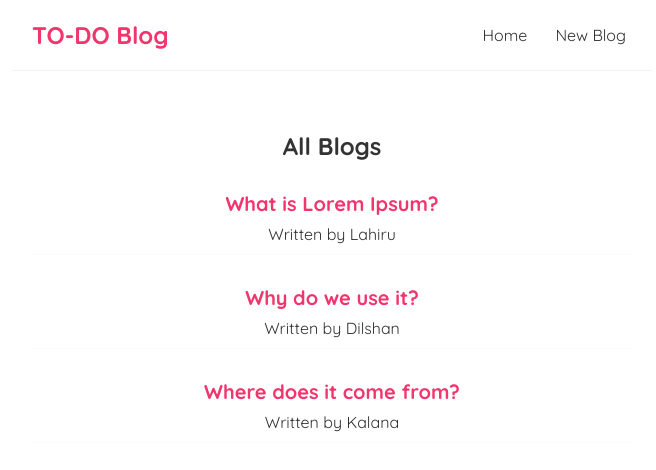
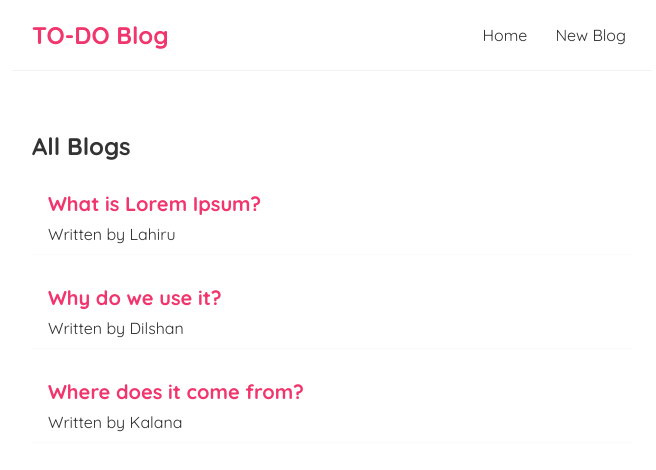
Before and after one commit to LahiruLakshan/Learning-ReactJS, a React (Create React App) app: page / in a window 1280 px wide. Shown: the top 470 px of the page, without its empty margins (308-964 px from the left). Built offline with nearby package versions, Linux system fonts and the light colour scheme; data requests are answered from the project's data file.

Commit message:
Added router and Created the create.js

```diff
--- a/package.json
+++ b/package.json
@@ -8,6 +8,7 @@
     "@testing-library/user-event": "^12.8.3",
     "react": "^17.0.2",
     "react-dom": "^17.0.2",
+    "react-router-dom": "^5.2.0",
     "react-scripts": "4.0.3",
     "web-vitals": "^1.1.2"
   },
--- a/src/App.css
+++ b/src/App.css
@@ -1,5 +1,5 @@
 .App {
-  text-align: center;
+  /*text-align: center;*/
 }
 
 .App-logo {
--- a/src/App.js
+++ b/src/App.js
@@ -1,15 +1,21 @@
 import './App.css';
 import Navbar from "./navbar";
 import Home from "./home";
+import {BrowserRouter as Router, Route, Switch} from "react-router-dom";
 
 function App() {
     return (
+        <Router>
             <div className="App">
                 <Navbar/>
                 <div className={"content"}>
-          <Home/>
+                    <Switch>
+                        <Route path={"/"}><Home/></Route>
+
+                    </Switch>
                 </div>
             </div>
+        </Router>
     );
 }
 
```
Also changed, not shown: src/create.js (added, +11 -0 lines), 1 other file (tests, documents, lock files or other folders). Lines whose indentation alone changed are shown as unchanged.
